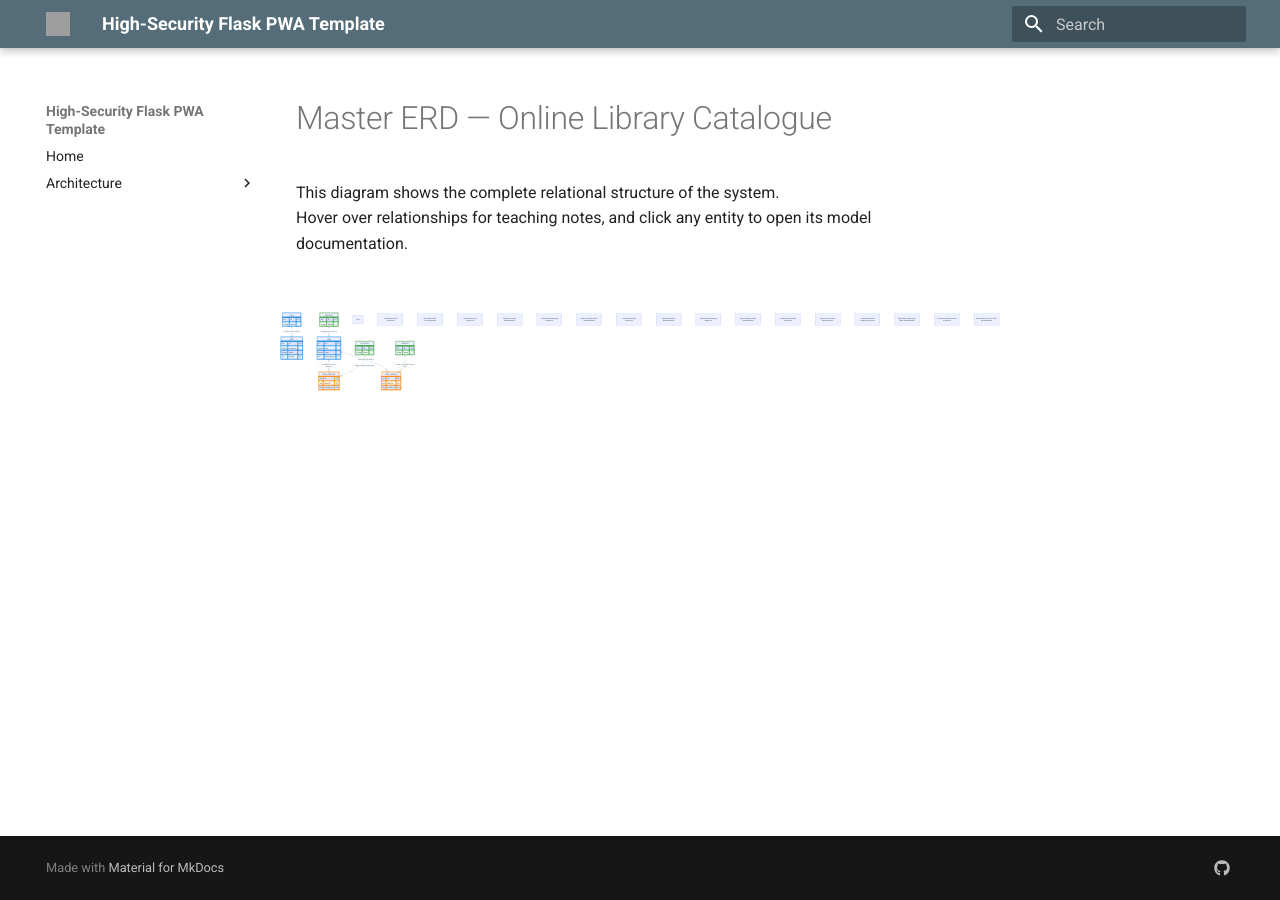
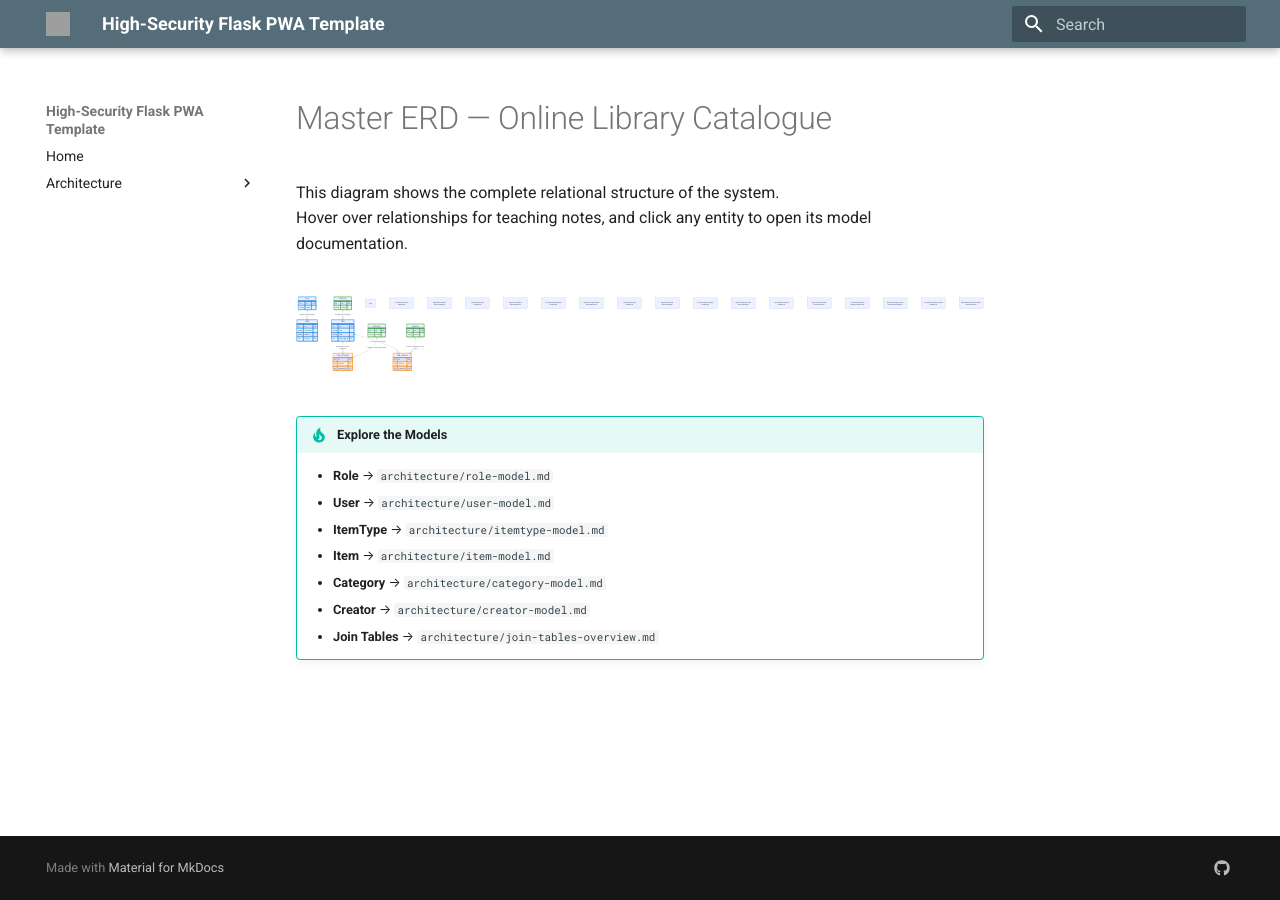
Before and after one commit to detnsw-sydtech/High-Security-Flask-PWA-Repo-Template, an MkDocs documentation site: the page built from docs/architecture/erd-master.md, in a window 1280 px wide. Built offline with MkDocs 1.6.1 and Material for MkDocs 9.7.7, drawn with Linux system fonts in a browser that asks for light colours; grey boxes are pictures that could not be loaded.

Commit message:
Update erd-master.md

````diff
--- a/docs/architecture/erd-master.md
+++ b/docs/architecture/erd-master.md
@@ -2,14 +2,11 @@
 This diagram shows the complete relational structure of the system.
 Hover over relationships for teaching notes, and click any entity to open its model documentation.
 
-<div class="md-typeset__scrollwrap">
+<div class="erd-wrapper">
 
 ```mermaid
 %% ---------------------------------------------------------
 %% Mermaid Init Block with STHS Branding
-%% ---------------------------------------------------------
-%% Ensures readable font size, Inter font, smooth curves,
-%% and a colour palette aligned with your documentation theme.
 %% ---------------------------------------------------------
 
 %%{init: {
@@ -129,3 +126,12 @@ erDiagram
 ```
 
 </div>
+
+!!! tip "Explore the Models"
+    - **Role** → `architecture/role-model.md`
+    - **User** → `architecture/user-model.md`
+    - **ItemType** → `architecture/itemtype-model.md`
+    - **Item** → `architecture/item-model.md`
+    - **Category** → `architecture/category-model.md`
+    - **Creator** → `architecture/creator-model.md`
+    - **Join Tables** → `architecture/join-tables-overview.md`
````
